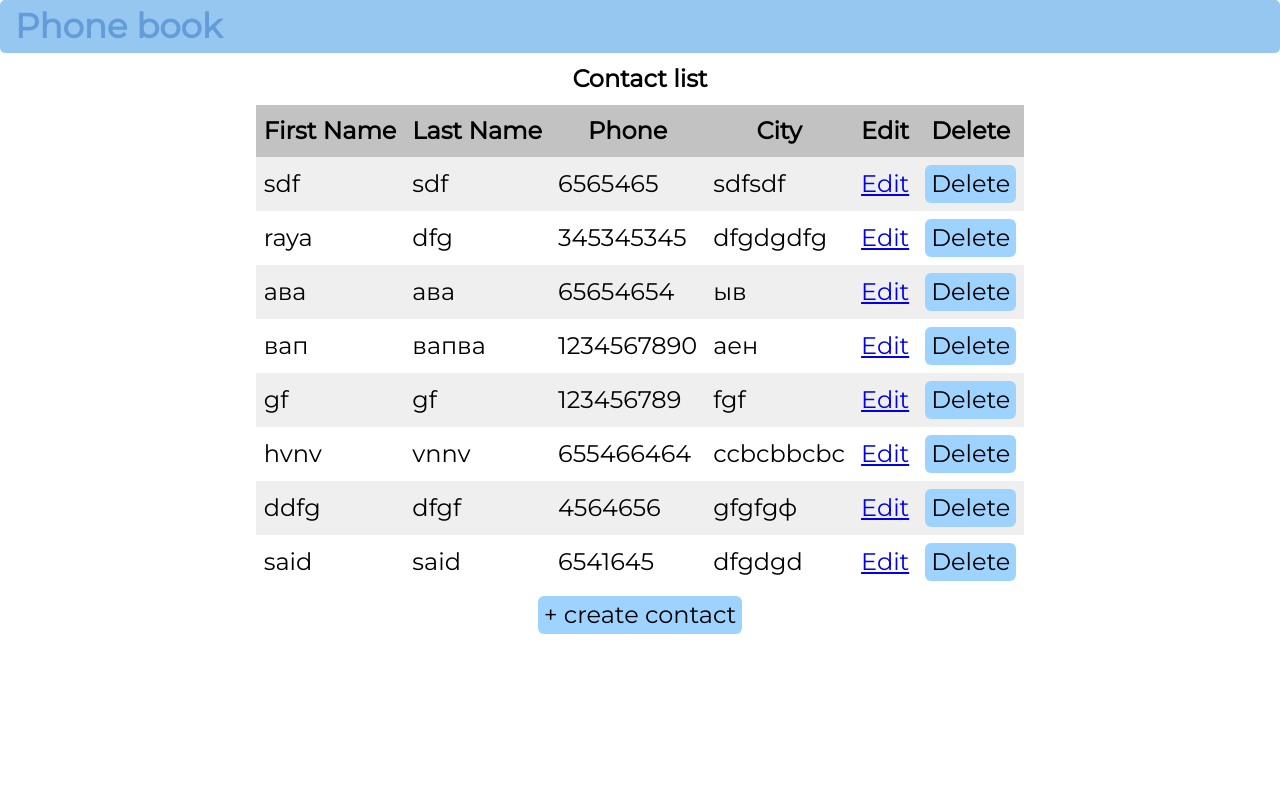
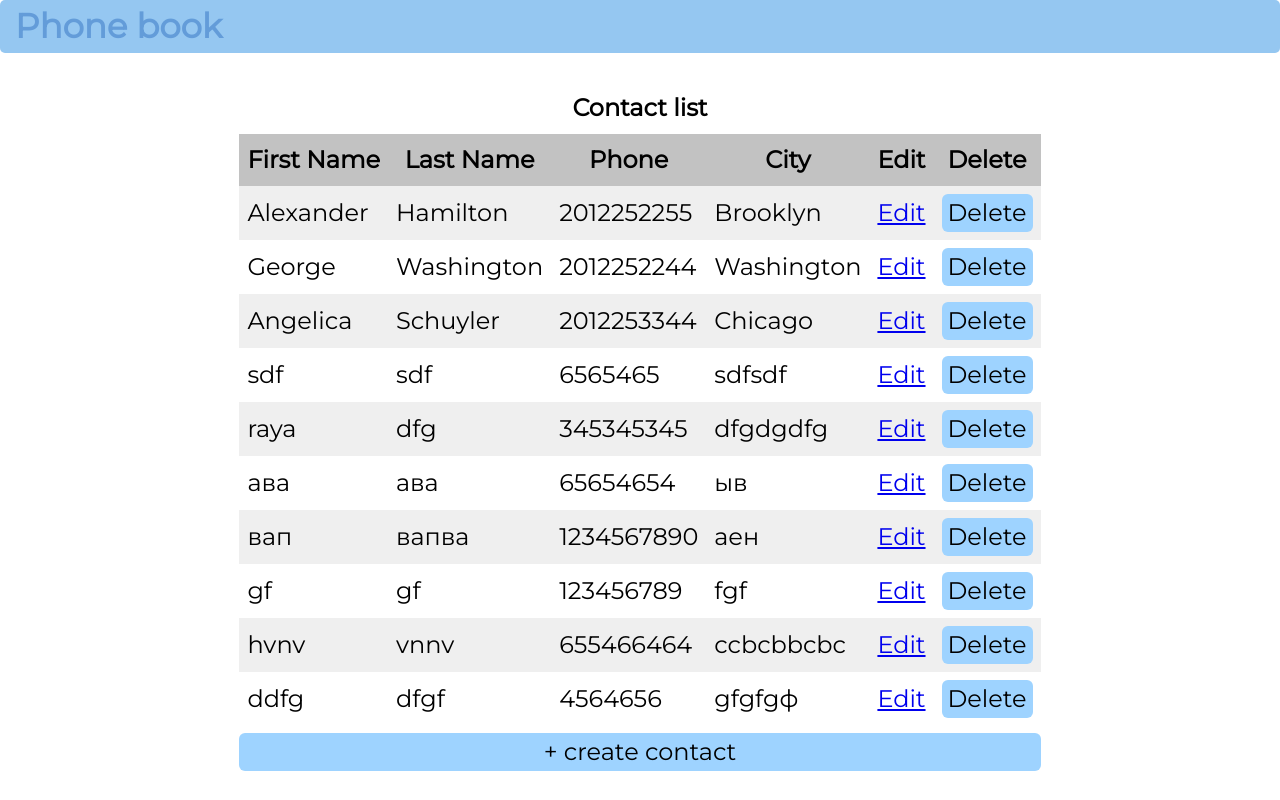
Before and after one commit to ravgusha/phone-book, a React (Create React App) app: page /contacts in a window 1280 px wide. Built offline with nearby package versions, Linux system fonts and the light colour scheme; data requests are answered from the project's data file.

Commit message:
fix: center content inside component wrapper

```diff
--- a/data.json
+++ b/data.json
@@ -1,5 +1,26 @@
 {
   "contacts": [
+    {
+      "firstName": "Alexander",
+      "lastName": "Hamilton",
+      "phone": "2012252255",
+      "city": "Brooklyn",
+      "id": "1"
+    },
+    {
+      "firstName": "George",
+      "lastName": "Washington",
+      "phone": "2012252244",
+      "city": "Washington",
+      "id": "2"
+    },
+    {
+      "firstName": "Angelica",
+      "lastName": "Schuyler",
+      "phone": "2012253344",
+      "city": "Chicago",
+      "id": "3"
+    },
     {
       "firstName": "sdf",
       "lastName": "sdf",
@@ -48,13 +69,6 @@
       "phone": "4564656",
       "city": "gfgfgф",
       "id": "4fc38181"
-    },
-    {
-      "firstName": "said",
-      "lastName": "said",
-      "phone": "6541645",
-      "city": "dfgdgd",
-      "id": "4205857c"
     }
   ]
 }
--- a/src/components/ComponentWrapper/style.ts
+++ b/src/components/ComponentWrapper/style.ts
@@ -1,12 +1,12 @@
 import styled from 'styled-components';
 
 const StyledComponentWrapper = styled.div`
+  width: fit-content;
+  height: calc(100vh - 53px);
   margin: 0 auto;
-  width: fit-content;
   display: flex;
+  flex-direction: column;
   justify-content: center;
-  align-items: center;
-  flex-direction: column;
 `;
 
 export default StyledComponentWrapper;
--- a/src/containers/Contacts/Form/index.tsx
+++ b/src/containers/Contacts/Form/index.tsx
@@ -4,13 +4,14 @@ import { v4 as uuidv4 } from 'uuid';
 
 import { IPerson } from '../../../types';
 import FormInput from '../../../components/Form/FormInput';
+import ComponentWrapper from '../../../components/ComponentWrapper';
 import {
   useCreateContactMutation,
   useGetContactsQuery,
   useUpdateContactMutation,
 } from '../../../redux/apiSlice';
 
-import { Logo, Submit, StyledForm, FormComponentWrapper } from './style';
+import { Logo, Submit, StyledForm } from './style';
 
 const VALIDATION_DIGITS_ONLY = new RegExp(/^\d+$/);
 
@@ -73,7 +74,7 @@ const Form = () => {
   }
 
   return (
-    <FormComponentWrapper>
+    <ComponentWrapper>
       <StyledForm onSubmit={handleSubmit(onSubmitHandler)}>
         <Logo src="../../../contact.svg" />
         <FormInput
@@ -114,7 +115,7 @@ const Form = () => {
         />
         {isCreate ? <Submit type="submit">Add</Submit> : <Submit type="submit">Edit</Submit>}
       </StyledForm>
-    </FormComponentWrapper>
+    </ComponentWrapper>
   );
 };
 
--- a/src/containers/Contacts/Form/style.ts
+++ b/src/containers/Contacts/Form/style.ts
@@ -1,11 +1,6 @@
 import styled from 'styled-components';
 
-import ComponentWrapper from '../../../components/ComponentWrapper';
 import * as styles from '../../../styleConstants';
-
-export const FormComponentWrapper = styled(ComponentWrapper)`
-  height: 94vh;
-`;
 
 export const StyledForm = styled.form`
   width: 450px;
```
